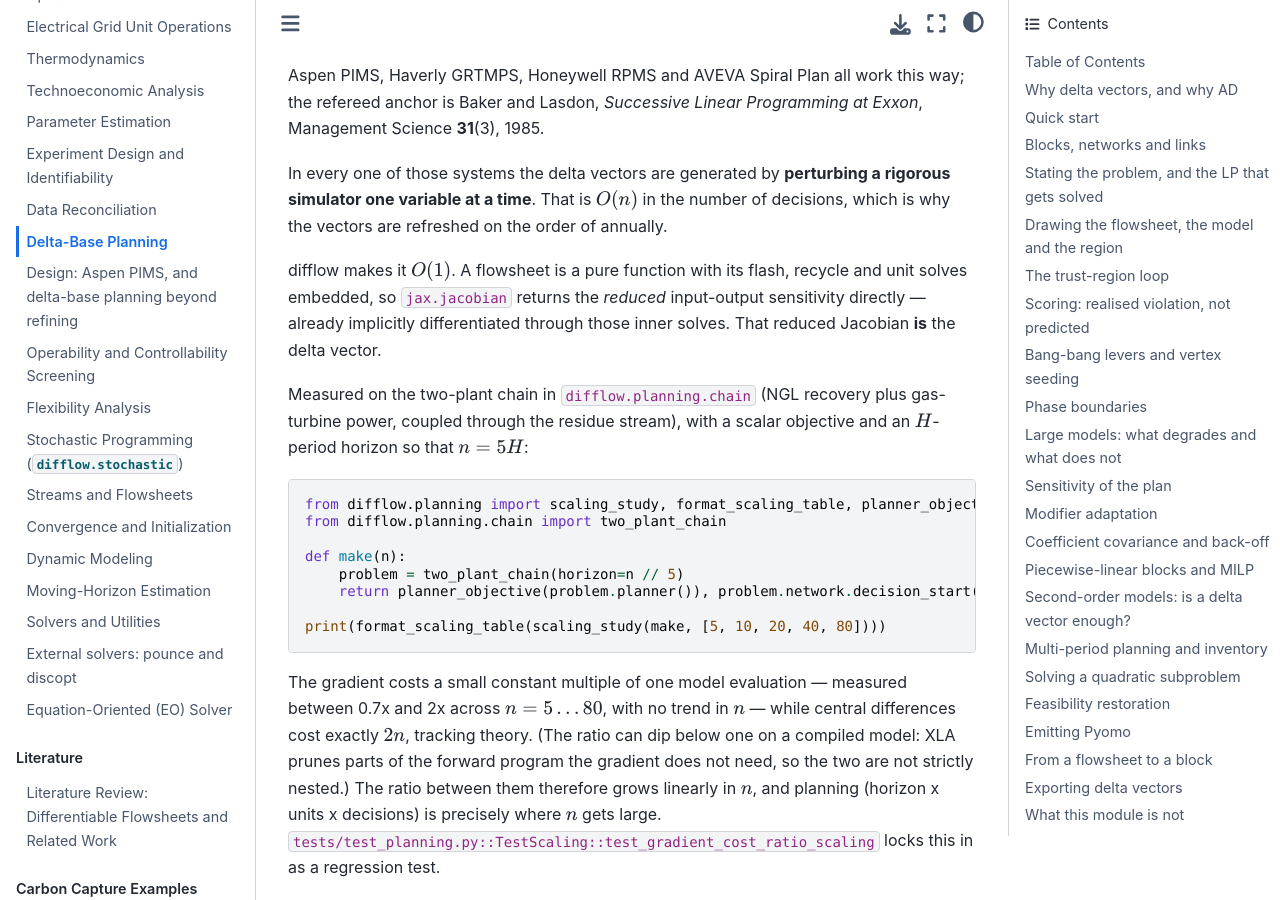
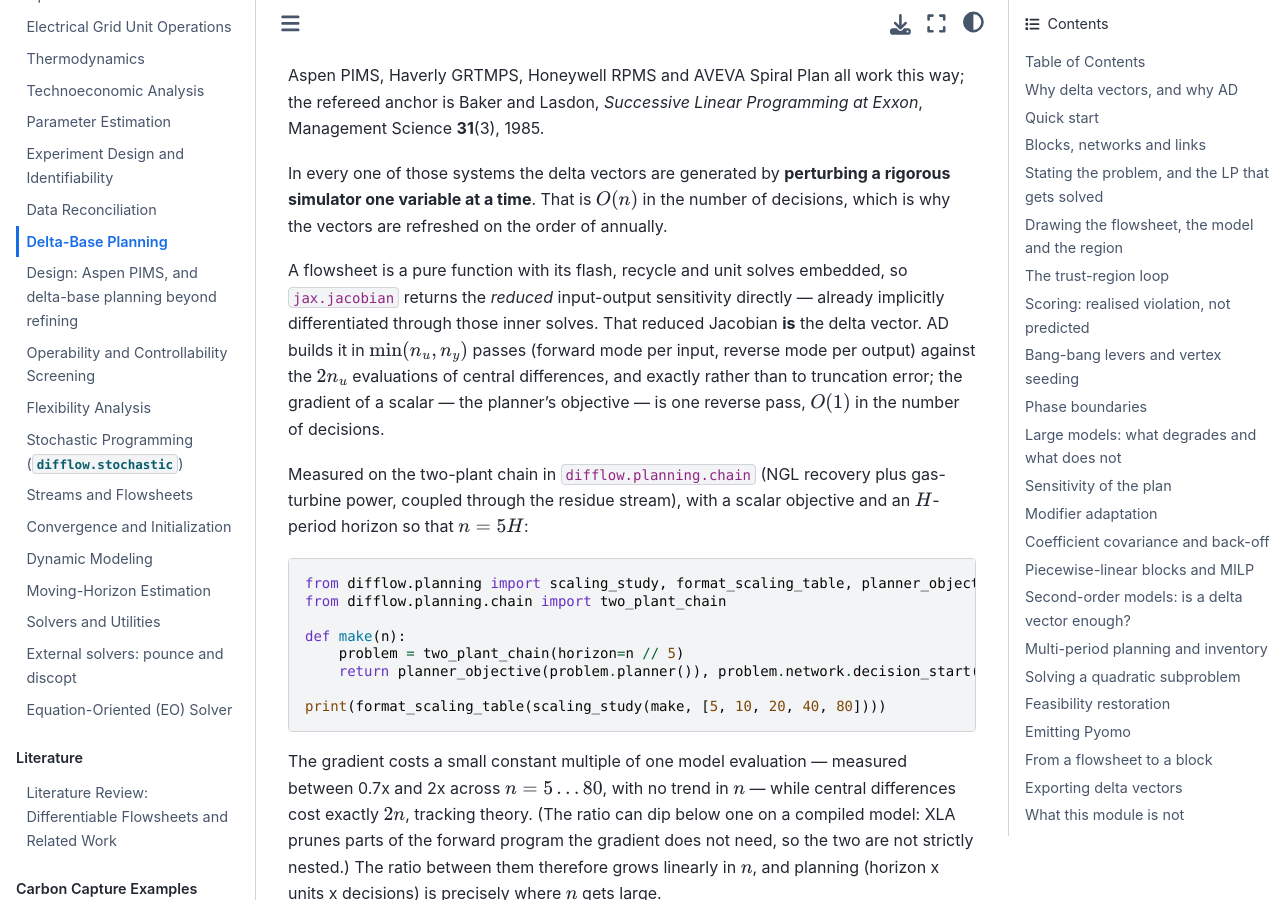
Before and after one commit to jkitchin/differentiable-flowsheets, a Jupyter Book: the page built from docs/planning.md, in a window 1280 px wide and 900 px high, scrolled down 1290 px. Built offline with Jupyter Book 1.0.4 settings and Sphinx 7.4.7 and the Sphinx Book theme 1.1.4, drawn with Linux system fonts in a browser that asks for light colours; some of the changed text lies outside the part shown.

Commit message:
Fact-check the planning, reconciliation, tracking, OPF and stochastic notebooks
Notebook 30 (delta-base planning):
- Execute section 10; renumber the intro to its 12 sections.
- The AD cost claim: a Jacobian is min(n_u, n_y) passes vs 2 n_u for
  central differences; only a scalar gradient is O(1). Same fix in
  docs/planning.md and the planning docstrings.
- Section 8: explain why every d(plan)/d(price) is zero at the vertex,
  check the shadow price against a re-solve, and add an interior-optimum
  block whose KKT sensitivities match re-solves and the analytic answer.
- Section 10: a true log-derivative with an exact column; drop the hidden
  0.999 from the loop gain and show 1/(1-g).
- Pyomo cell no longer shows the fallback message.

Notebook 28: the post-reconciliation check printed "consistent" regardless
of the verdict (which was False); rebuild the network from the reconciled
supplies and print the real one. Numbering, z-scores, prior-relative
percentages and wording fixed.

Notebook 29: print the numbers the prose quoted (days over threshold, eta
standard error); label the tuned gate vs the library defaults and back the
"drag eta to 1.13" claim with a run at the defaults.

Notebook 31: show the binding voltage limits (4.01% vs 0.46% spread),
print MATPOWER's cost, compute the Newton step count, fix labels.
powerflow summary units now read MW/MVAr.

Notebook 32: nominal purity is 0.92999, not 0.9312; drop mean/sd claims a
CVaR recourse does not determine; label RHO as assumed and show VSS/EVPI
at rho=0; hatch the inadmissible EEV bar; scenario/probability language.

Co-Authored-By: Claude Opus 5 <noreply@anthropic.com>

```diff
--- a/docs/planning.md
+++ b/docs/planning.md
@@ -52,10 +52,14 @@ In every one of those systems the delta vectors are generated by **perturbing a
 rigorous simulator one variable at a time**. That is $O(n)$ in the number of
 decisions, which is why the vectors are refreshed on the order of annually.
 
-difflow makes it $O(1)$. A flowsheet is a pure function with its flash, recycle
-and unit solves embedded, so `jax.jacobian` returns the *reduced* input-output
-sensitivity directly — already implicitly differentiated through those inner
-solves. That reduced Jacobian **is** the delta vector.
+A flowsheet is a pure function with its flash, recycle and unit solves
+embedded, so `jax.jacobian` returns the *reduced* input-output sensitivity
+directly — already implicitly differentiated through those inner solves. That
+reduced Jacobian **is** the delta vector. AD builds it in $\min(n_u, n_y)$
+passes (forward mode per input, reverse mode per output) against the $2n_u$
+evaluations of central differences, and exactly rather than to truncation
+error; the gradient of a scalar — the planner's objective — is one reverse
+pass, $O(1)$ in the number of decisions.
 
 Measured on the two-plant chain in `difflow.planning.chain` (NGL recovery plus
 gas-turbine power, coupled through the residue stream), with a scalar objective
@@ -929,7 +933,7 @@ iteration, and the Anderson/Wegstein accelerators are Python loops that cannot
 be traced — so under `jax.jacobian` the solve routes automatically to the
 optimistix fixed-point path, which carries an implicit-differentiation rule.
 And `check_delta_vectors` is worth running before anything leaves the building:
-it is `2 n_u` extra model evaluations against a Jacobian that costs `O(1)`, and
+it is `2 n_u` extra model evaluations against a Jacobian that costs `min(n_u, n_y)` AD passes, and
 it is the cheapest way to find out that a lever does nothing.
 
 ## Exporting delta vectors
```
Also changed, not shown: 9 other files.
